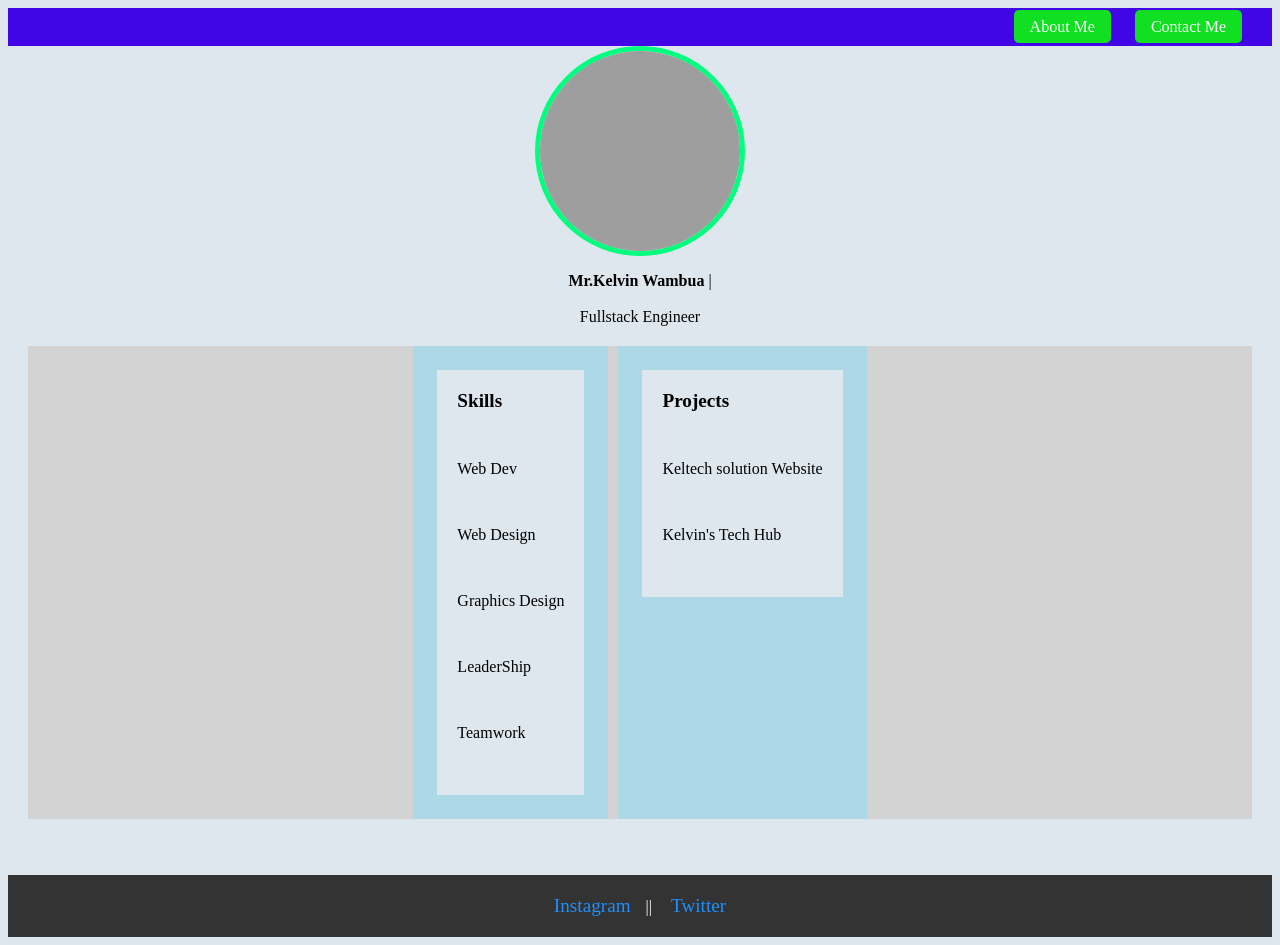
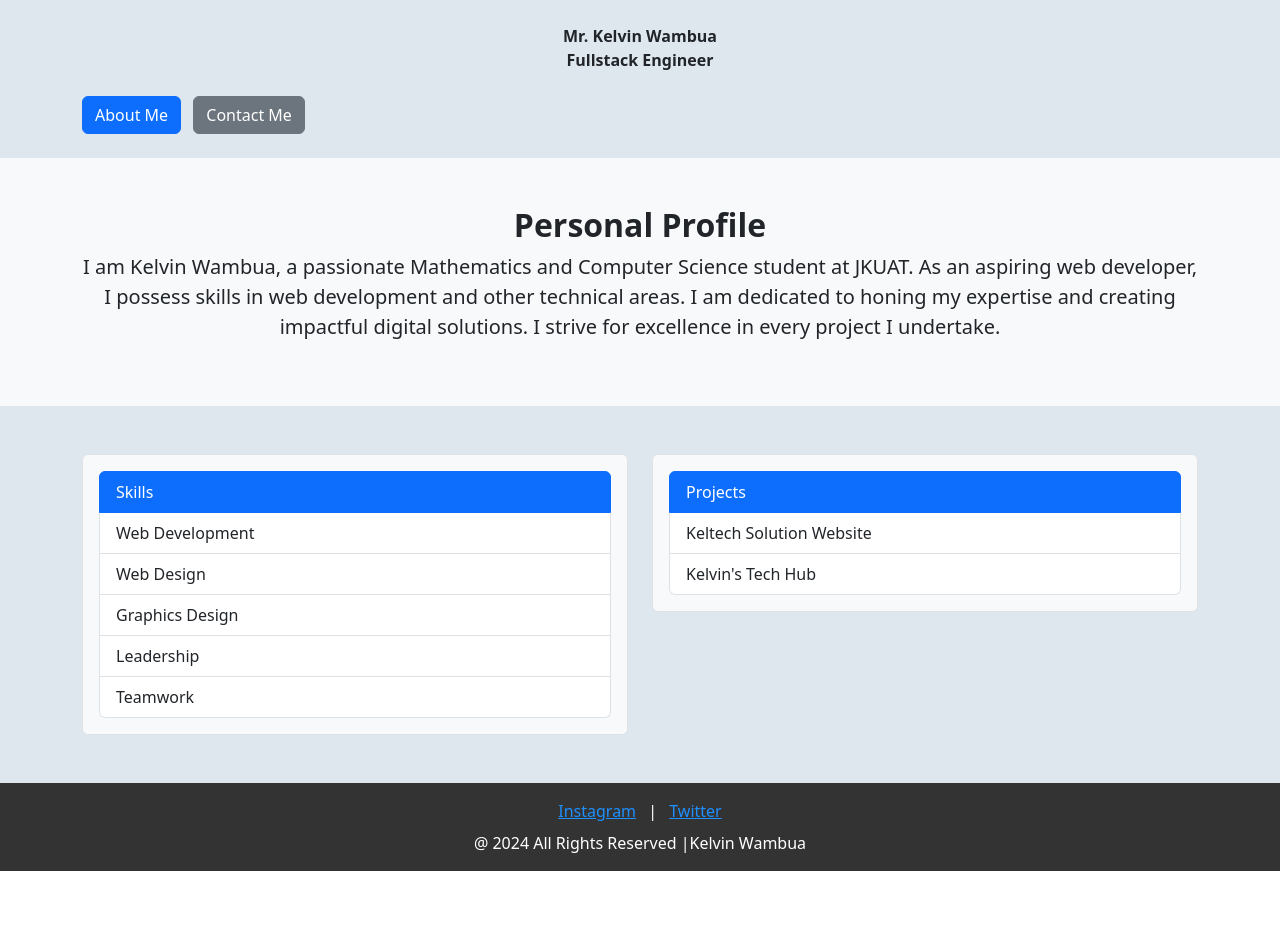
Before and after one commit to kelviwambua123/kelvinwambua_django_portfolio, a Django app: page / in a window 1280 px wide. After the commit the page ends 871 px from the top, so only its background shows below. Run offline with Django 5.2, Linux system fonts and the light colour scheme; grey boxes are pictures that could not be loaded.

Commit message:
made some changes on my portfolio

```diff
--- a/portfolio/templates/contact.html
+++ b/portfolio/templates/contact.html
@@ -2,204 +2,121 @@
 <html lang="en">
 <head>
     <meta charset="UTF-8">
+    <meta name="viewport" content="width=device-width, initial-scale=1.0">
     <title>Portfolio</title>
+    <!-- Bootstrap CSS -->
+    <link href="https://cdn.jsdelivr.net/npm/bootstrap@5.3.0/dist/css/bootstrap.min.css" rel="stylesheet">
     <style>
-        ul li {
-            list-style: none;
-            display: inline;
+        body {
+            background-color: #dfe7ee;
         }
-        .navbar ul {
-            list-style-type: none;
-            margin: 0;
-            padding: 0;
+        .navbar-custom {
+            background-color: #4206e6;
         }
-        .navbar ul li a {
-            text-decoration: none;
-            color: white;
-            padding: 8px 16px;
+        .navbar-custom .nav-link {
+            color: white !important;
             background-color: #11df22;
             border-radius: 5px;
-
-       }
-        .navbar ul li a:hover {
+            padding: 8px 16px;
+            transition: background-color 0.3s ease;
+        }
+        .navbar-custom .nav-link:hover {
             background-color: red;
         }
-        .navbar ul li {
-            display: inline;
-            margin-right: 20px;
-        }
-        .navbar {
-            background-color: #4206e6;
-            padding: 10px;
-            text-align: right;
-        }
-        body{
-            background-color: #dfe7ee;
-        }
-        header {
-            width: 100%;
-            height: 200px;
-            display: flex;
-            justify-content: center;
-            align-items: center;
-        }
-        .header-image {
-            max-width: 100%;
-            height: auto;
-        }
-        .tagline{
-            text-align: center;
-        }
-        span{
-            color: black;
-            font-size: larger;
-            font-weight: bolder;
-        }
-
-        .portfolio-column {
-            display: flex;
-            justify-content: center;
-            align-items: center;
-            gap: 20px;
-        }
-        .social-footer{
-            background-color: #333;
-            color: #fff;
-            padding: 20px 0;
-            text-align: center;
-        }
-        .social-links{
-            list-style: none;
-            padding: 0;
-            margin: 0;
-        }
-        .social-links li {
-            display: inline;
-            margin: 0 15px;
-
-        }
-        .social-links a {
-            color: #1e90ff;
-            transition: color 0.3s;
-            font-size: larger;
-            text-decoration: none;
-        }
-        .social-links a:hover{
-            color: black;
-        }
-
-            .image-container{
-               display: flex;
-               justify-content: center;
-
-               border-radius: 50%;
-        }
-        img {
+        .profile-img {
             border-radius: 70%;
             object-fit: cover;
             border: 5px solid springgreen;
-
         }
-        .column-list {
-            display: grid;
-            padding: 20px;
-            list-style-type: decimal;
-            margin: 5px 0;
-            gap: 15px;
-            margin: 4px;
-            background-color: #dfe7ee;
-            max-width: 200px;
-
+        .social-footer {
+            background-color: #333;
+            color: #fff;
         }
-        .row{
-
-            display: flex;
-            gap: 10px;
-            justify-content: center;
-            margin: 20px;  /* adds margin the entire row*/
-            background-color: lightgrey;
+        .social-footer a {
+            color: #1e90ff;
+            transition: color 0.3s;
         }
-        .wrapper{
-            padding: 20px; /* creates the "margin" effect*/
-            background-color: lightblue;
-            transition: background-color 0.3s;
-
-
+        .social-footer a:hover {
+            color: black;
         }
-        .wrapper:hover{
-            background-color: #11df22;
-
+        .wrapper:hover {
+            background-color: #11df22 !important;
         }
-
     </style>
 </head>
 <body>
 
-<!---------------------------------------------navbar-------------------------------------------------------->
-<nav>
 
-<div class="navbar">
-    <ul>
-        <li><a href="#about me">About Me</a></li>
-        <li><a href="{% url 'contact' %}">Contact Me</a></li>
+<!-- Header -->
+<div class="text-center my-4">
 
-    </ul>
+    <p class="tagline fw-bold">Mr. Kelvin Wambua<br>Fullstack Engineer</p>
 </div>
 
-       <div class="image-container">
-           <img src="{% static 'images/myimage 2.jpg" width="200" height="200"/>
-       </div>
-   <p class="tagline"> <b>Mr.Kelvin Wambua</b> |<br> <br> Fullstack Engineer
-       </p>
-</nav>
-
-<!-------------------------sections-------->
-
-<section id="about me">
-
-
-<div class="row">
-    <div class="wrapper">
-    <ul class="column-list">
-        <li><span>Skills</span></li><br>
-        <li> Web Dev</li><br>
-        <li> Web Design</li><br>
-        <li> Graphics Design</li><br>
-        <li> LeaderShip</li><br>
-        <li>Teamwork</li><br>
-    </ul>
+<!-- Buttons Section -->
+<div class="container mb-4">
+    <div class="row">
+        <div class="col-12 text-start">
+            <a href="#about-me" class="btn btn-primary me-2">About Me</a>
+            <a href="{% url 'contact' %}" class="btn btn-secondary">Contact Me</a>
+        </div>
     </div>
-
-
-<!---div class="portfolio-column"--->
-<div class="wrapper">
-
-
-    <ul class="column-list">
-        <li><span>Projects</span></li><br>
-
-        <li>Keltech solution Website</li><br>
-
-        <li>Kelvin's Tech Hub</li><br>
-
-
-    </ul>
-
 </div>
 
-
+<!-- Personal Profile Section -->
+<section id="personal-profile" class="py-5 bg-light">
+    <div class="container">
+        <div class="row">
+            <div class="col-12 text-center">
+                <h2 class="fw-bold">Personal Profile</h2>
+                <p class="lead">
+                    I am Kelvin Wambua, a passionate Mathematics and Computer Science student at JKUAT. As an aspiring web developer, I possess skills in web development and other technical areas. I am dedicated to honing my expertise and creating impactful digital solutions. I strive for excellence in every project I undertake.
+                </p>
+            </div>
+        </div>
+    </div>
 </section>
 
+<!-- Sections -->
+<section id="about-me" class="py-5">
+    <div class="container">
+        <div class="row g-4">
+            <div class="col-md-6">
+                <div class="wrapper p-3 bg-light border rounded">
+                    <ul class="list-group">
+                        <li class="list-group-item active" aria-current="true"><span>Skills</span></li>
+                        <li class="list-group-item">Web Development</li>
+                        <li class="list-group-item">Web Design</li>
+                        <li class="list-group-item">Graphics Design</li>
+                        <li class="list-group-item">Leadership</li>
+                        <li class="list-group-item">Teamwork</li>
+                    </ul>
+                </div>
+            </div>
+            <div class="col-md-6">
+                <div class="wrapper p-3 bg-light border rounded">
+                    <ul class="list-group">
+                        <li class="list-group-item active" aria-current="true"><span>Projects</span></li>
+                        <li class="list-group-item">Keltech Solution Website</li>
+                        <li class="list-group-item">Kelvin's Tech Hub</li>
+                    </ul>
+                </div>
+            </div>
+        </div>
+    </div>
+</section>
 
+<!-- Footer -->
+<footer class="social-footer py-3 text-center">
+    <ul class="list-inline mb-2">
+        <li class="list-inline-item"><a href="https://www.instagram.com/wam_buakelvin">Instagram</a></li>
+        <li class="list-inline-item">|</li>
+        <li class="list-inline-item"><a href="https://x.com/home">Twitter</a></li>
+    </ul>
+    <p class="mb-0">@ 2024 All Rights Reserved |Kelvin Wambua </p>
+</footer>
 
-<br> <br>
-<footer class="social-footer">
-    <ul class="social-links">
-        <li><a href="https://www.instagram.com/wam_buakelvin">Instagram</a></li>||
-        <li><a https://x.com/home">Twitter</a></li>
-
-    </ul>
-
-</footer>
+<!-- Bootstrap JS -->
+<script src="https://cdn.jsdelivr.net/npm/bootstrap@5.3.0/dist/js/bootstrap.bundle.min.js"></script>
 </body>
 </html>
```
Also changed, not shown: portfolio/templates/success.html (+13 -5 lines), db.sqlite3.
